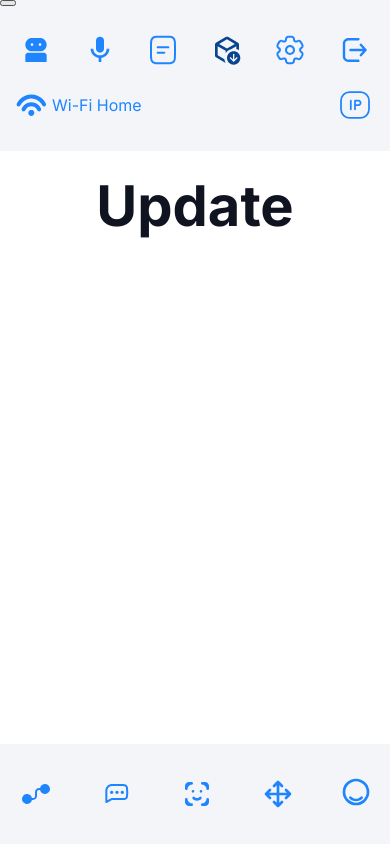
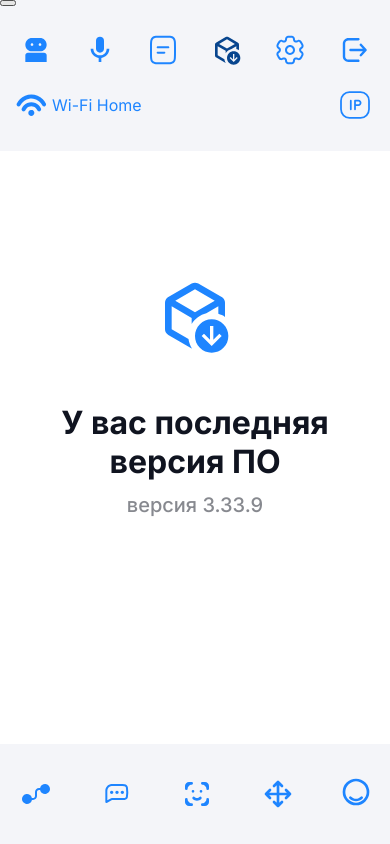
Before and after one commit to ananasn/patrik-client, a React (Create React App) app: page /update in a window 390 px wide. Built offline with nearby package versions, Linux system fonts and the light colour scheme; no server answers.

Commit message:
feat: add update page

```diff
--- a/src/components/Main/Main,.js
+++ b/src/components/Main/Main,.js
@@ -14,6 +14,7 @@ import Logs from "../../pages/Logs";
 import RobotEmotion from "../../pages/RobotEmotion";
 import Scenarios from "../../pages/Scenarios";
 import RobotScript from "../../pages/RobotScript";
+import Update from "../../pages/Update";
 
 const Main = () => {
   // const isDay = useSelector((state) => state.isDay);
@@ -24,7 +25,7 @@ const Main = () => {
           <Route path="/" element={<Home />} />
           <Route path="/*" element={<Home />} />
           <Route path="/logs" element={<Logs></Logs>} />
-          <Route path="/update" element={<h1>Update</h1>} />
+          <Route path="/update" element={<Update></Update>} />
           <Route path="/settings" element={<Settings />} />
           <Route path="/scenarios" element={<Scenarios></Scenarios>} />
           <Route path="/script/:scriptId" element={<RobotScript></RobotScript>} />
--- a/src/components/NavList/NavList.js
+++ b/src/components/NavList/NavList.js
@@ -1,5 +1,5 @@
 import React from "react";
-import { Link } from "react-router-dom";
+//import { Link } from "react-router-dom";
 import { NavLink } from "react-router-dom";
 import { useSelector, useDispatch } from "react-redux";
 import "./NavList.scss";
--- /dev/null
+++ b/src/pages/Update.js
@@ -0,0 +1,61 @@
+import { useState } from "react";
+import { useSelector } from "react-redux";
+import classNames from "classnames";
+import {ReactComponent as UpdateIco} from "../img/icons/menu-day/update.svg";
+
+import "./Update.scss";
+
+const Update = () => {
+  const isDay = useSelector((state) => state.isDay);
+  const [isUpdate, setIsUpdate] = useState(false);
+  return (
+    <div
+      className={classNames("update", {
+        update_day: isDay,
+        update_night: !isDay,
+      })}
+    >
+      <UpdateIco />
+      <h2
+        className={classNames("update__title", {
+          update__title_day: isDay,
+          update__title_night: !isDay,
+        })}
+      >
+        {isUpdate ? "Доступно обновление" : "У вас последняя версия ПО"}
+      </h2>
+      <p
+        className={classNames("update__version", {
+          update__version_day: isDay,
+          update__version_night: !isDay,
+        })}
+      >
+        версия 3.33.9
+      </p>
+      {isUpdate ? (
+        <p className="update__description">В новой версии доступны трали вали и прочие чудеса</p>
+      ): null}
+      {isUpdate ? (
+        <div className="update__buttons-container">
+          <button
+            className={classNames("update__button_colored", {
+              update__button_colored_day: isDay,
+              update__button_colored_night: !isDay,
+            })}
+          >
+            Обновить сейчас
+          </button>
+          <button
+            className={classNames("update__button", {
+              update__button_day: isDay,
+              update__button_night: !isDay,
+            })}
+          >
+            Напомнить позже
+          </button>
+        </div>
+      ): null}
+    </div>
+  );
+};
+export default Update;
--- /dev/null
+++ b/src/pages/Update.scss
@@ -0,0 +1,145 @@
+.update {
+  margin-top: 32%;
+  margin-left: 120px;
+  margin-bottom: 40px;
+  text-align: left;
+
+  svg {
+    width: 80px;
+    height: 80px;
+  }
+
+  &_day {
+    fill: #1E85FF;
+  }
+  &_night {
+    fill: #DEF8FC;
+  }
+}
+
+.update__title {
+  margin-top: 40px;
+  margin-bottom: 12px;
+  font-size: 48px;
+  font-weight: 700;
+  line-height: normal;
+}
+
+.update__version{
+  margin: 0;
+  font-size: 20px;
+  font-style: normal;
+  font-weight: 500;
+  line-height: normal;
+
+  &_day {
+    color: rgba(16, 20, 32, 0.50);
+  }
+
+  &_night {
+    color: rgba(255, 255, 255, 0.50);
+  }
+}
+
+.update__description {
+  margin-top: 40px;
+  margin-bottom: 64px;
+  font-size: 16px;
+  font-style: normal;
+  font-weight: 500;
+  line-height: normal;
+}
+
+.update__buttons-container {
+  display: flex;
+  gap: 10px;
+  flex-wrap: nowrap;
+  justify-content: flex-start;
+}
+
+.update__button {
+  display: flex;
+  padding: 12px 24px;
+  justify-content: center;
+  align-items: center;
+  border: none;
+  border-radius: 8px;
+  cursor: pointer;
+  text-decoration: none;
+  transition: 0.3s all;
+  font-size: 16px;
+  font-style: normal;
+  font-weight: 500;
+  line-height: normal;
+
+  &:hover {
+    transform: scale(1.05);
+  }
+
+  &_day {
+    color: #1E85FF;
+    background-color: transparent;
+  }
+
+  &_night {
+    color: #DEF8FC;
+    background-color: transparent;
+  }
+}
+
+.update__button_colored {
+  display: flex;
+  padding: 12px 24px;
+  justify-content: center;
+  align-items: center;
+  border: none;
+  border-radius: 8px;
+  cursor: pointer;
+  text-decoration: none;
+  transition: 0.3s all;
+  font-size: 16px;
+  font-style: normal;
+  font-weight: 500;
+  line-height: normal;
+
+  &:hover {
+    transform: scale(1.05);
+  }
+
+  &_day {
+    color: #ffffff;
+    background-color: #1E85FF;
+  }
+
+  &_night {
+    color: #101420;
+    background-color: #DEF8FC;
+  }
+}
+
+@media (max-width: 850px) {
+  .update {
+    margin-left: 65px;
+    margin-right: 65px;
+    text-align: center;
+  }
+  .update__buttons-container {
+    justify-content: center;
+  }
+}
+
+@media (max-width: 650px) {
+  .update {
+    margin-left: 26px;
+    margin-right: 26px;
+  }
+
+  .update__title {
+    font-size: 32px;
+    line-height: normal;
+  }
+
+  .update__buttons-container {
+    flex-wrap: wrap;
+  }
+}
```
